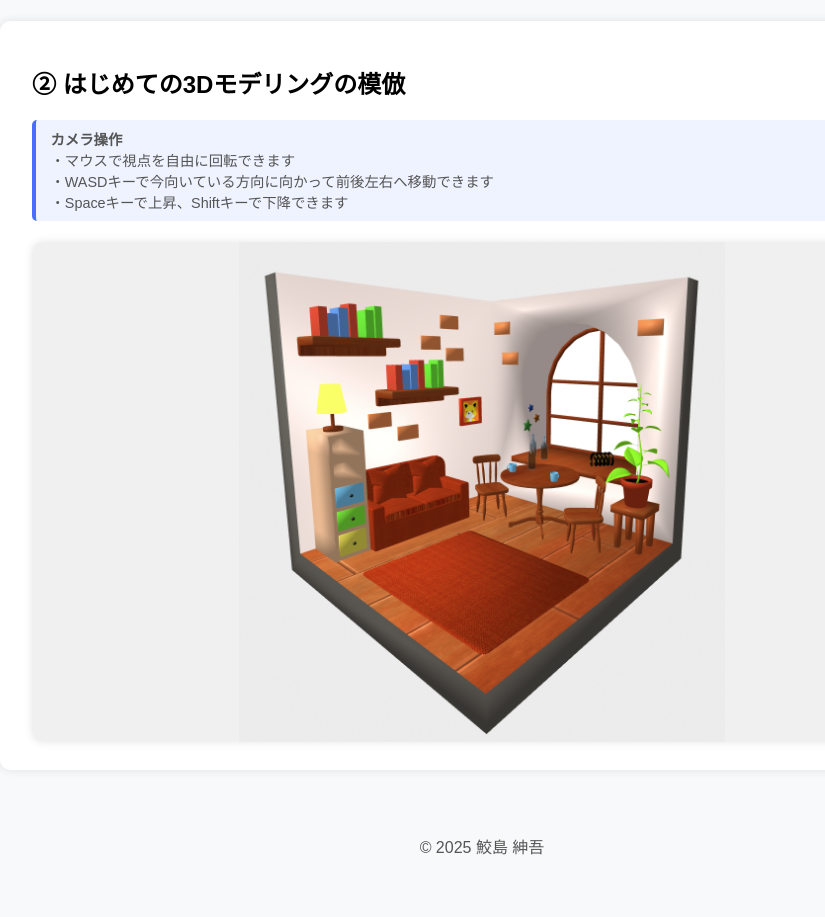
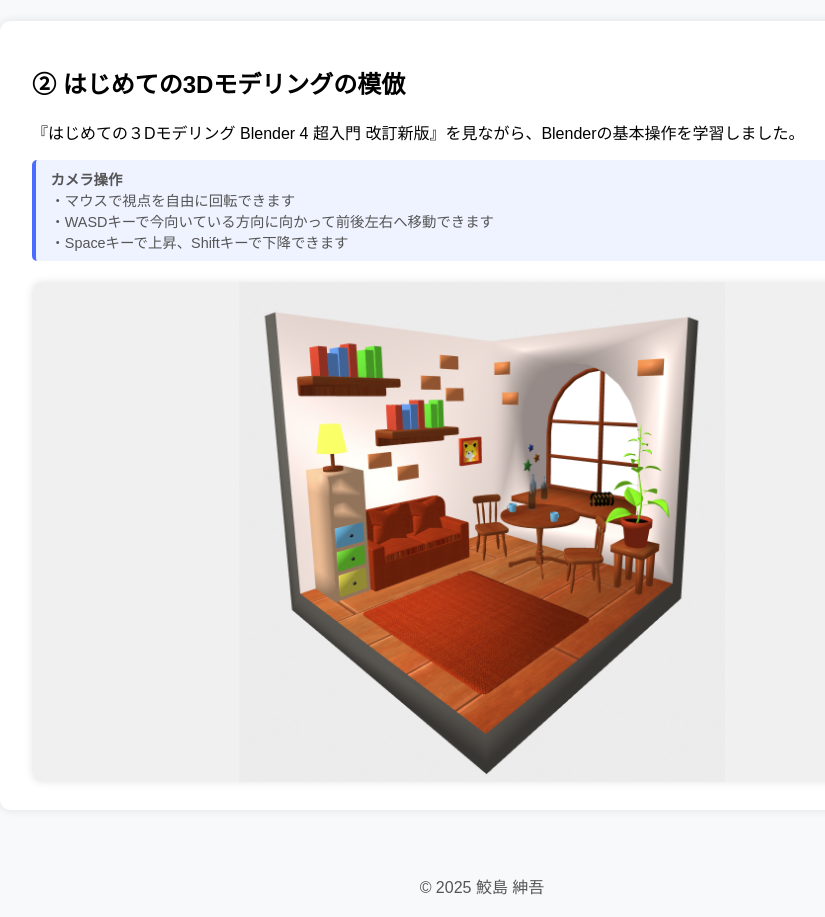
Before and after one commit to shingo46/portfolio, a plain HTML site: page index.html in a window 1280 px wide. Shown: the part 960-1877 px from the top of the page, without its empty margins (158-983 px from the left). Before the commit the page ends 1850 px from the top, so only its background shows below. Drawn offline with Linux system fonts and the light colour scheme; a script that the page names is missing.

Commit message:
change000011
index.htmlを変更

```diff
--- a/index.html
+++ b/index.html
@@ -33,6 +33,7 @@
 
   <section>
     <h2>② はじめての3Dモデリングの模倣</h2>
+    <p>『はじめての３Dモデリング Blender 4 超入門 改訂新版』を見ながら、Blenderの基本操作を学習しました。</p>
     <p class="camera-guide">
     <strong>カメラ操作</strong><br>
       ・マウスで視点を自由に回転できます<br>
```
